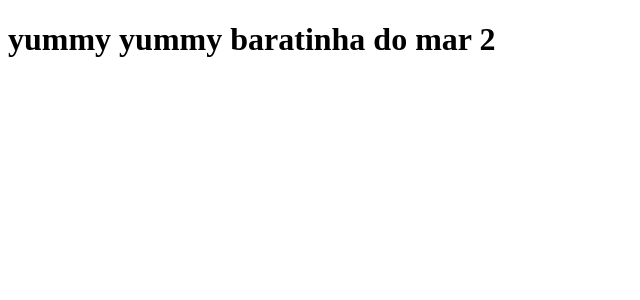
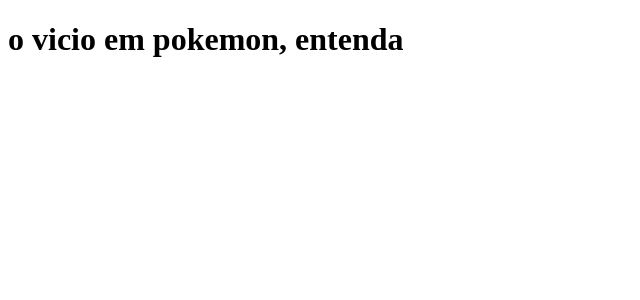
Before and after one commit to fabioeze/clone-tabnews, a Next.js app: page / in a window 1280 px wide. Shown: the top 300 px of the page, without its empty margins (0-640 px from the left). Built offline with nearby package versions, Linux system fonts and the light colour scheme.

Commit message:
modifica a frase

```diff
--- a/pages/index.js
+++ b/pages/index.js
@@ -1,5 +1,5 @@
 function Home() {
-    return <h1>yummy yummy baratinha do mar 2</h1>
+    return <h1>o vicio em pokemon, entenda</h1>
 }
 
 export default Home;
```
